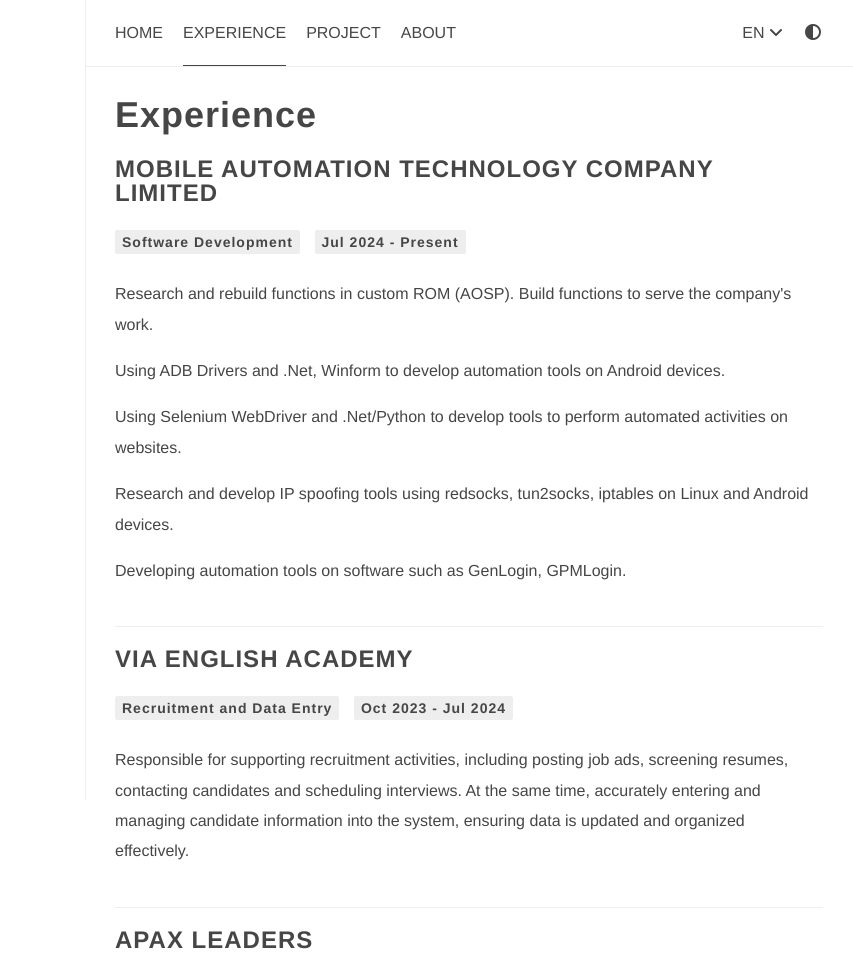
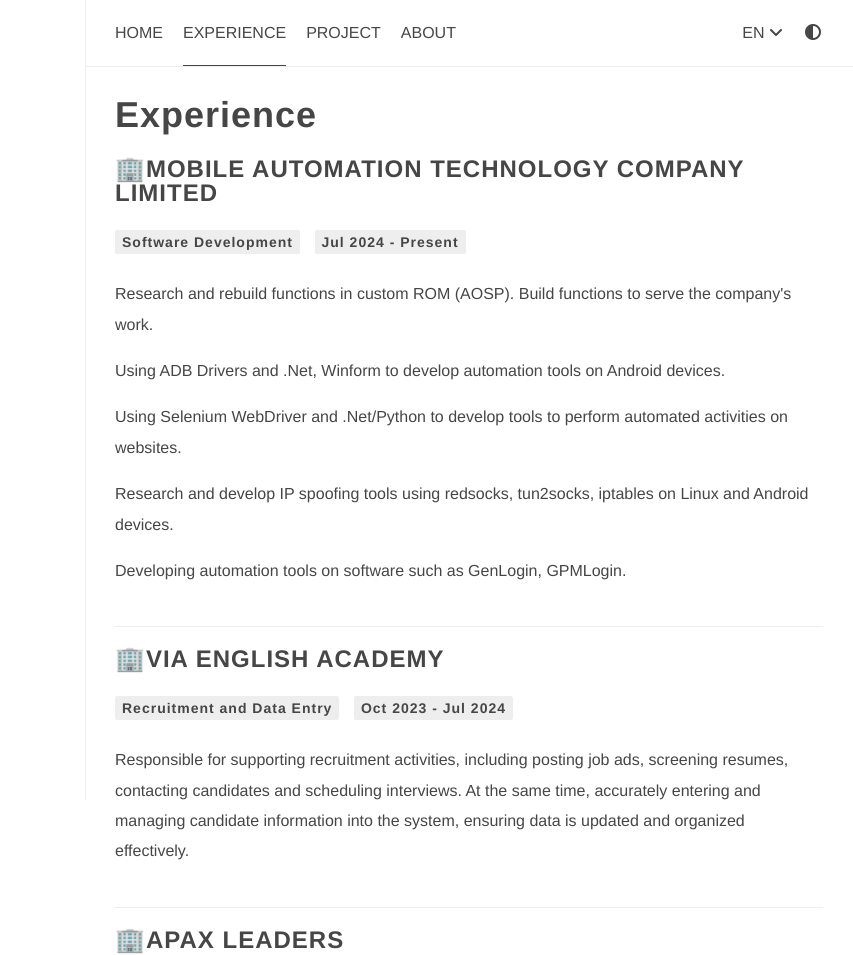
Before and after one commit to doanvtamhuynh/doanvtamhuynh.github.io, a plain HTML site: page experience/index.html in a window 1280 px wide. Shown: the top 955 px of the page, 427-1280 px from the left. Drawn offline with Linux system fonts and the light colour scheme.

Commit message:
refactor code

```diff
--- a/experience/index.html
+++ b/experience/index.html
@@ -195,7 +195,7 @@
         <div class="post__content">
           <h2>
             <a href="https://infocom.vn/cong-ty-tnhh-cong-nghe-tu-dong-hoa-di-dong-0402205864.html">
-              MOBILE AUTOMATION TECHNOLOGY COMPANY LIMITED
+              🏢MOBILE AUTOMATION TECHNOLOGY COMPANY LIMITED
             </a>
           </h2>
           <h3>
@@ -226,7 +226,9 @@
         <div class="post__footer"></div>
         <div class="post__content">
           <h2>
-            <a href="https://www.viaenglish.edu.vn/"> VIA ENGLISH ACADEMY </a>
+            <a href="https://www.viaenglish.edu.vn/">
+              🏢VIA ENGLISH ACADEMY
+            </a>
           </h2>
           <h3>
             <span class="category"> Recruitment and Data Entry </span>
@@ -244,7 +246,9 @@
 
         <div class="post__content">
           <h2>
-            <a href="https://www.viaenglish.edu.vn/"> APAX LEADERS </a>
+            <a href="https://www.viaenglish.edu.vn/">
+              🏢APAX LEADERS
+            </a>
           </h2>
           <h3>
             <span class="category"> Recruitment and Data Entry </span>
```
Also changed, not shown: project/index.html (+2 -0 lines), vi/experience/index.html (+3 -3 lines), vi/project/index.html (+2 -0 lines).
